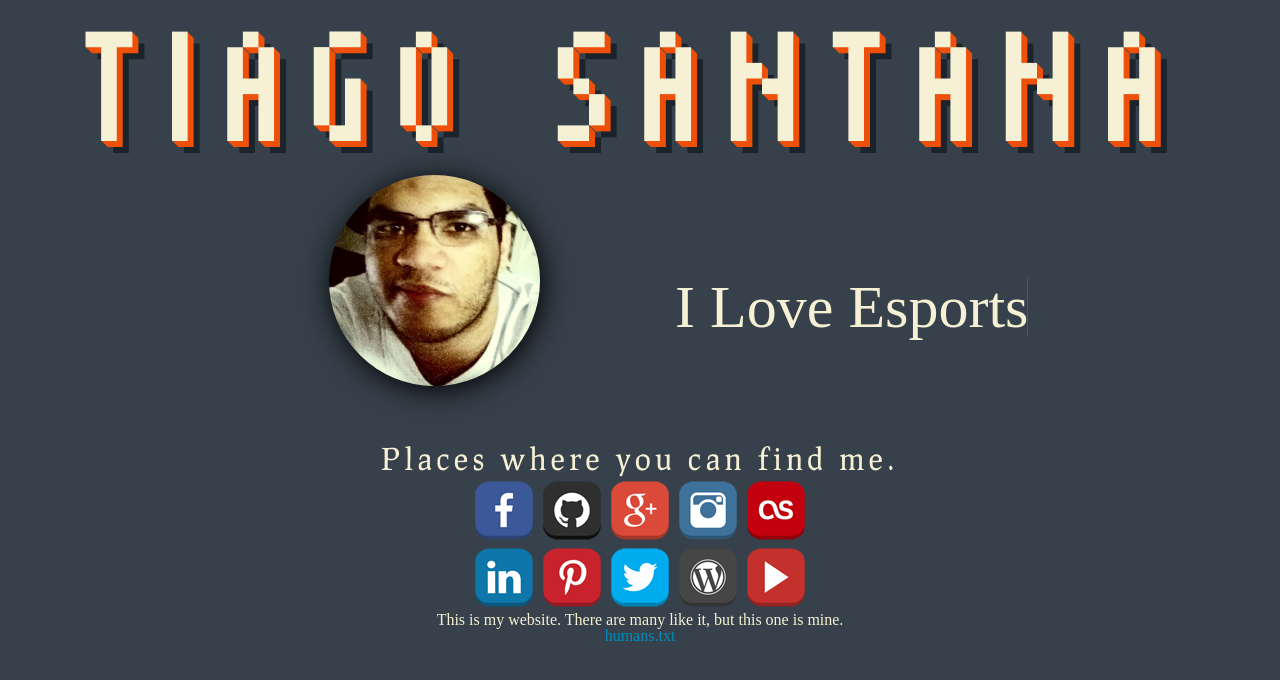
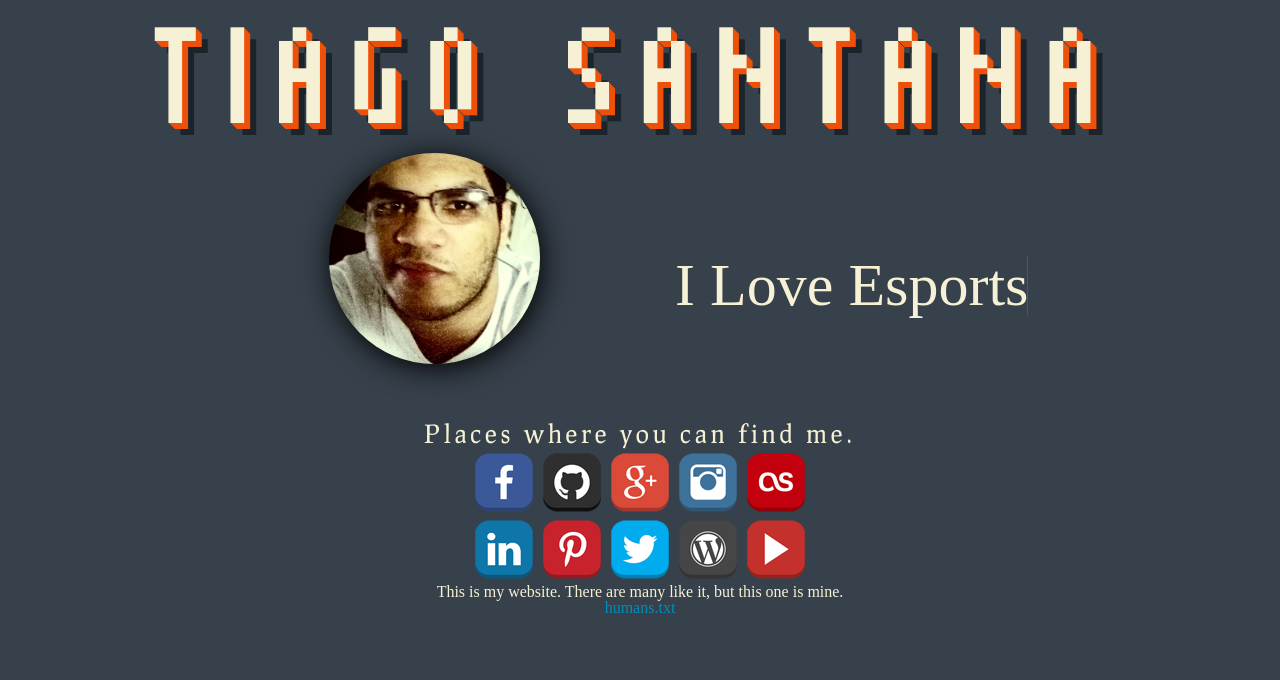
Before and after one commit to tiag0santana/tiag0santana.github.io, a plain HTML site: page index.html in a window 1280 px wide. Drawn offline with Linux system fonts and the light colour scheme.

Commit message:
Tweak at index file

```diff
--- a/css/style.css
+++ b/css/style.css
@@ -30,7 +30,7 @@ body{
 }
 
 #font{
-    font: 160px 'MunroNarrow', sans-serif;
+    font: 140px 'MunroNarrow', sans-serif;
 	color: #f6f1d4;
 	letter-spacing: .15em;
 	text-transform: uppercase;
@@ -45,7 +45,7 @@ body{
 }
 
 #font2{
-    font: 30px 'ProcionoRegular', sans-serif;
+    font: 25px 'ProcionoRegular', sans-serif;
 	color: #f6f1d4;
 	letter-spacing: .15em;
 }
```
